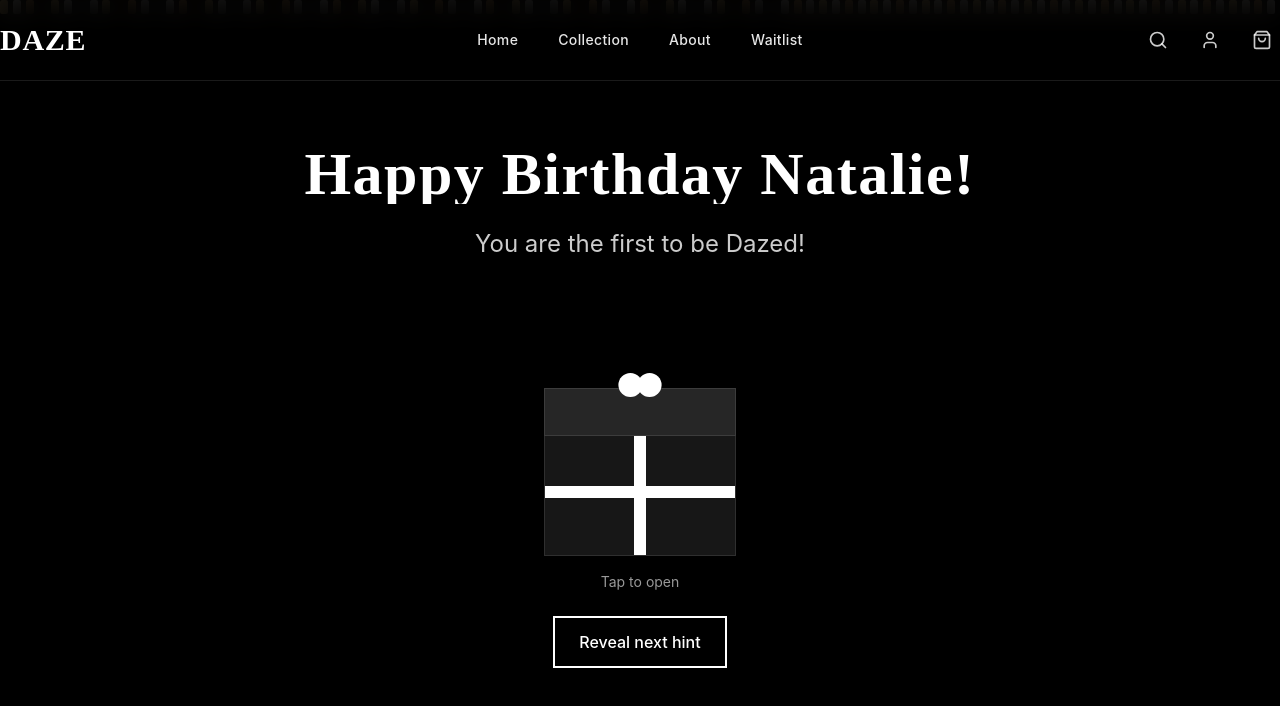
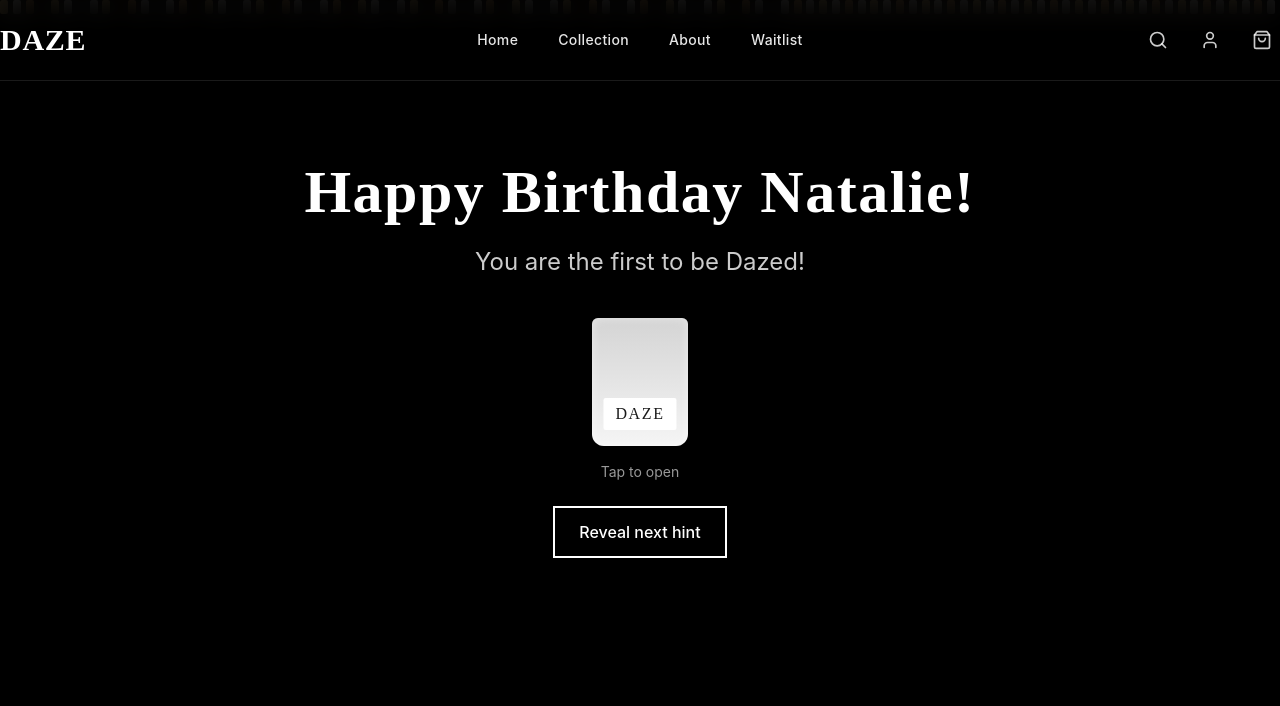
Before and after one commit to dingalanger/Daze-Perfumes, a Next.js app: page /natalie in a window 1280 px wide. Shown: the top 706 px of the page. Built offline with nearby package versions, Linux system fonts and the light colour scheme.

Commit message:
style(secret): enforce absolute centered bottle label (bottom-4, left-1/2 translate-x)

```diff
--- a/app/globals.css
+++ b/app/globals.css
@@ -28,33 +28,9 @@
   .badge-gold-metallic { background: linear-gradient(180deg, #fff4c1, #efc95a 40%, #b8871a 60%, #ffe187); color: #1a1a1a; border: 1px solid rgba(234,196,89,0.45); }
   .badge-gold-minimal { @apply text-black; background: rgba(234,196,89,0.2); border: 1px solid rgba(234,196,89,0.45); }
 
-  /* Bottle label centering */
-  .bottle-body { @apply relative flex items-end justify-center; }
-  .bottle-label { @apply absolute -mb-4 left-1/2 -translate-x-1/2 px-3 py-1 bg-white text-black rounded-sm; }
-
-  /* Text reveal */
-  .reveal-text { position: relative; overflow: hidden; }
-  .reveal-text::after { content: ''; position: absolute; inset: 0; background: linear-gradient(90deg, transparent, rgba(255,255,255,0.75), transparent); transform: translateX(-100%); animation: sheen 1.2s ease 0.4s forwards; }
-  @keyframes sheen { to { transform: translateX(100%); } }
-
-  /* Gift styles */
-  .gift-container { @apply mt-20 md:mt-24; }
-  .gift-box { @apply relative w-48 h-40 mx-auto; }
-  .gift-body { @apply absolute bottom-0 left-0 right-0 h-32 bg-neutral-900 border border-white/10; }
-  .gift-lid { @apply absolute -top-2 left-0 right-0 h-12 bg-neutral-800 border border-white/10 origin-bottom; transform: translateY(0) rotate(0); transition: transform 600ms ease; }
-  .gift-box.open .gift-lid { transform: translateY(-18px) rotate(-12deg); }
-  .gift-ribbon-vertical { @apply absolute top-0 bottom-0 left-1/2 w-3 bg-white; transform: translateX(-50%); }
-  .gift-ribbon-horizontal { @apply absolute left-0 right-0 top-1/2 h-3 bg-white; transform: translateY(-50%); }
-  .gift-bow-left { @apply absolute -top-4 left-1/2 w-6 h-6 bg-white rounded-full; transform: translateX(-90%) scale(1); }
-  .gift-bow-right { @apply absolute -top-4 left-1/2 w-6 h-6 bg-white rounded-full; transform: translateX(-10%) scale(1); }
-
-  /* Bottle */
-  .bottle { @apply absolute -top-8 left-1/2 opacity-0 pointer-events-none; transform: translateX(-50%) translateY(10px) scale(0.9); transition: all 700ms cubic-bezier(0.19, 1, 0.22, 1); }
-  .bottle.reveal { @apply opacity-100; transform: translateX(-50%) translateY(-40px) scale(1); }
-  .bottle-body { @apply w-24 h-32 bg-gradient-to-b from-neutral-300 to-neutral-100 rounded-b-xl rounded-t-md mx-auto relative flex items-end justify-center; box-shadow: inset 0 0 10px rgba(255,255,255,0.5); }
-  .bottle-neck { @apply w-8 h-6 bg-neutral-200 mx-auto rounded-t-md; }
-  .bottle-cap { @apply w-10 h-3 bg-neutral-400 mx-auto rounded-b-sm -mt-1; }
-  .bottle-label { @apply mb-4 px-3 py-1 rounded-sm text-xs font-semibold tracking-widest; background: linear-gradient(135deg, #FFFFFF, #FFFFFF, #CCCCCC); color: #1a1a1a; box-shadow: 0 0 10px rgba(255,255,255,0.2); }
+  /* Bottle visuals */
+  .bottle-body { @apply relative w-24 h-32 bg-gradient-to-b from-neutral-300 to-neutral-100 rounded-b-xl rounded-t-md mx-auto flex items-end justify-center; box-shadow: inset 0 0 10px rgba(255,255,255,0.5); }
+  .bottle-label { @apply absolute bottom-4 left-1/2 -translate-x-1/2 px-3 py-1 bg-white text-black rounded-sm; }
 }
 
 @layer utilities { .text-balance { text-wrap: balance; } }
```
